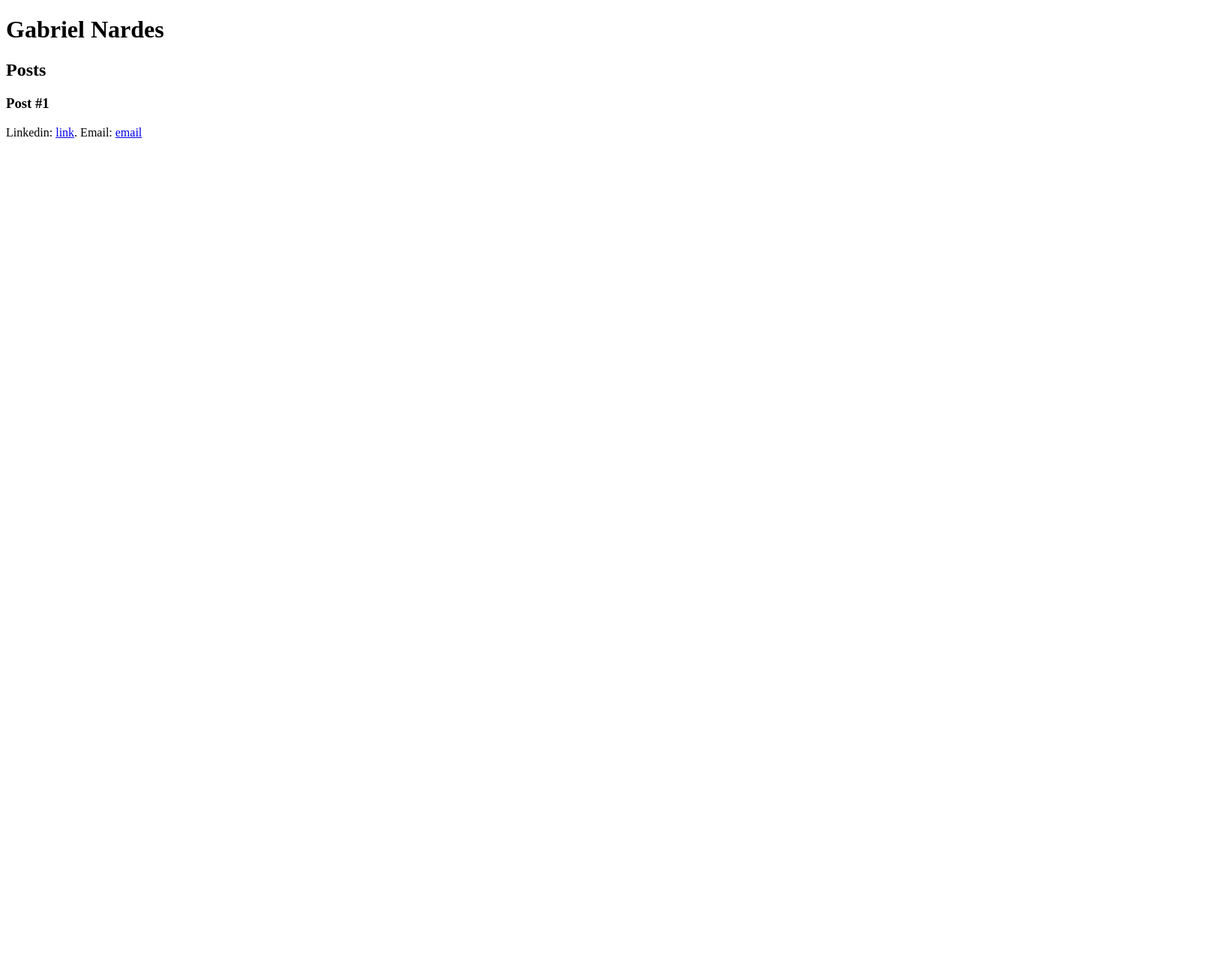
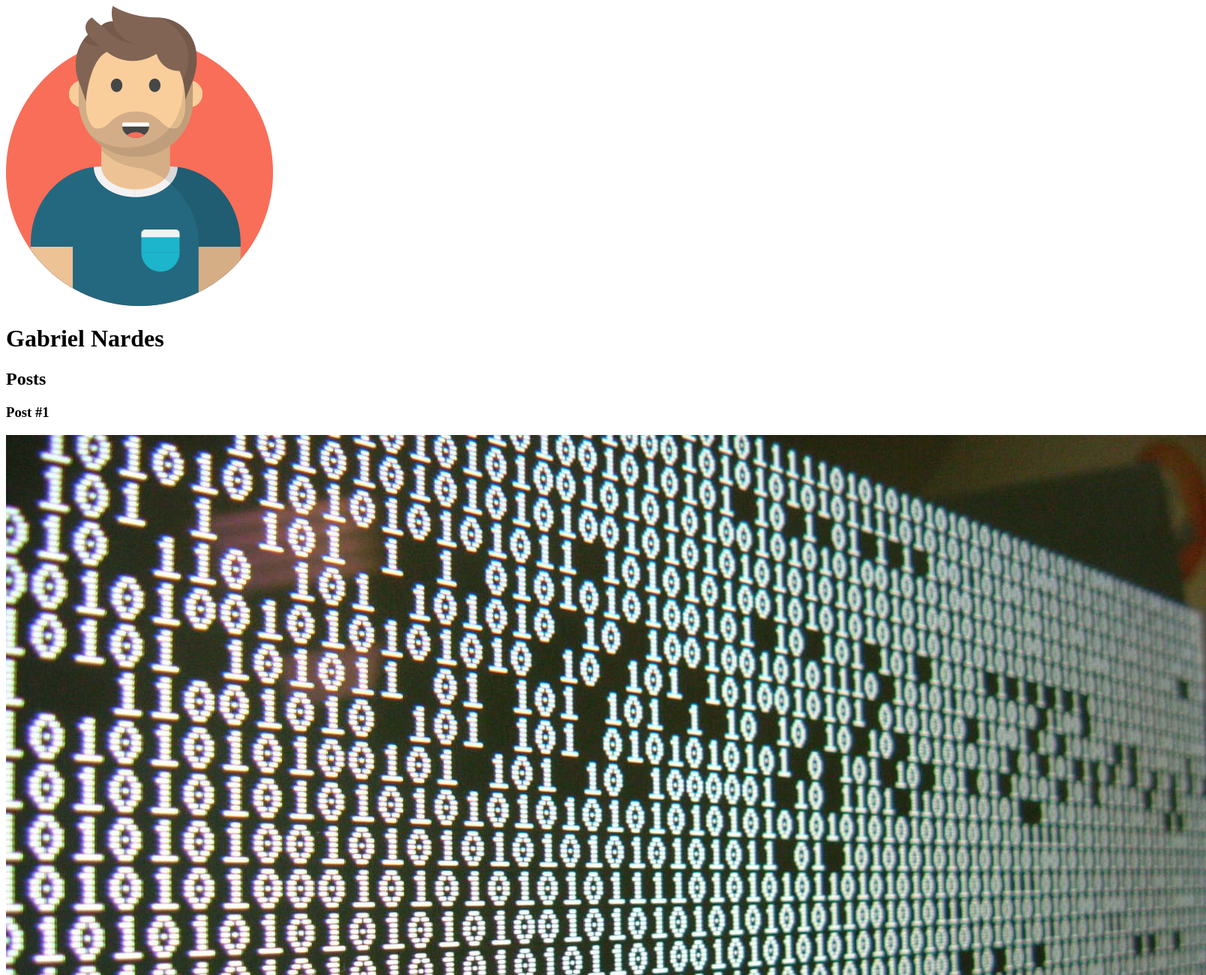
Before and after one commit to gabrielnardes/course-digitalinnovationone-introducaohtmlcss, a plain HTML site: page 1-Introducao-ao-curso-de-HTML/index.html in a window 1280 px wide. Shown: the top 1300 px of the page at 75% size, 1608 px wide, since content can reach past the window. Before the commit the page ends 800 px from the top, so only its background shows below. Drawn offline with Linux system fonts and the light colour scheme.

Commit message:
Como inserir imagens em seu site

```diff
--- a/1-Introducao-ao-curso-de-HTML/index.html
+++ b/1-Introducao-ao-curso-de-HTML/index.html
@@ -6,6 +6,7 @@
     </head>
     <body>
         <header>
+            <img src="user.png" alt="Foto do usuário">
             <h1>Gabriel Nardes</h1>
         </header>
         <section>
@@ -15,6 +16,7 @@
             <article>
                 <header>
                     <h3>Post #1</h3>
+                    <img src="background.jpg" alt="Imagem de números binários">
                 </header>
                 <p>
                     Linkedin: <a href="https://www.linkedin.com/feed/" target="_blank">link</a>. Email: <a href="mailto:gabrielnardeslobao@gmail.com">email</a>
```
Also changed, not shown: 1-Introducao-ao-curso-de-HTML/background.jpg (added), 1-Introducao-ao-curso-de-HTML/user.png (added).
